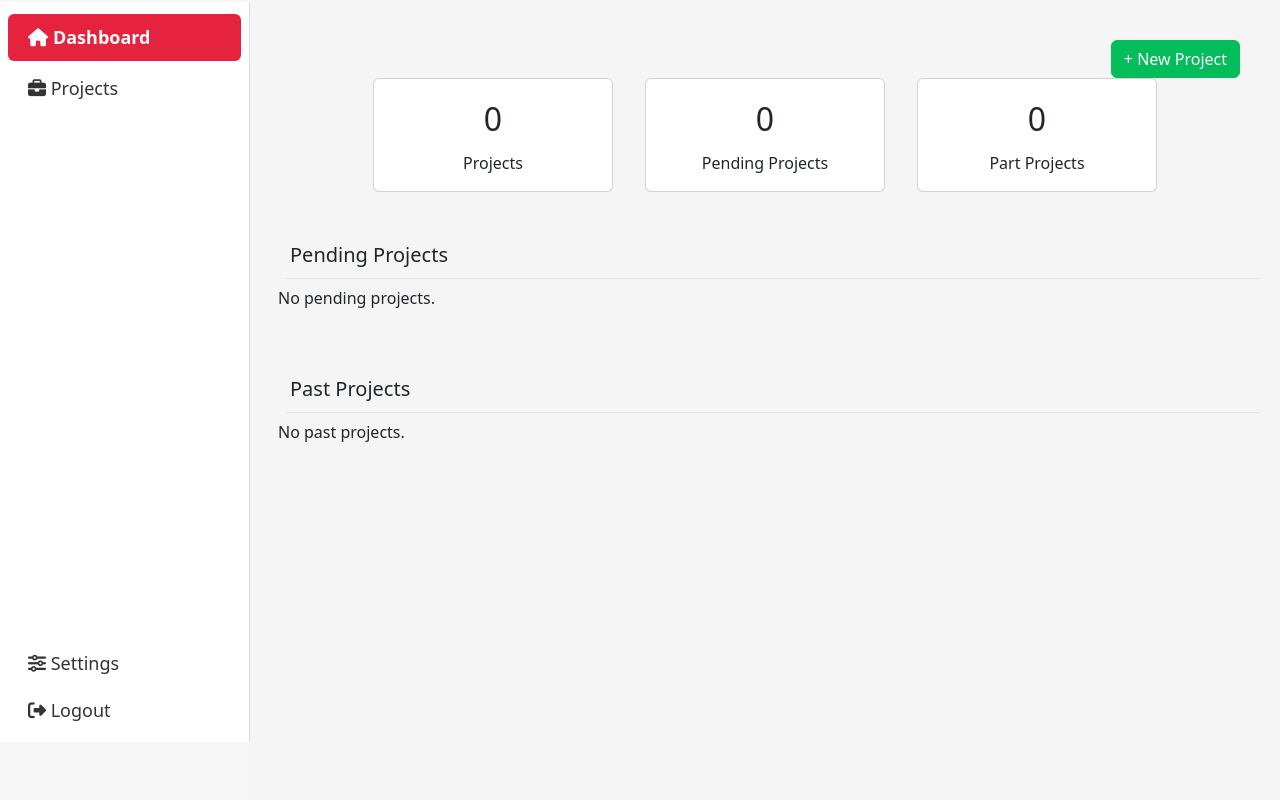
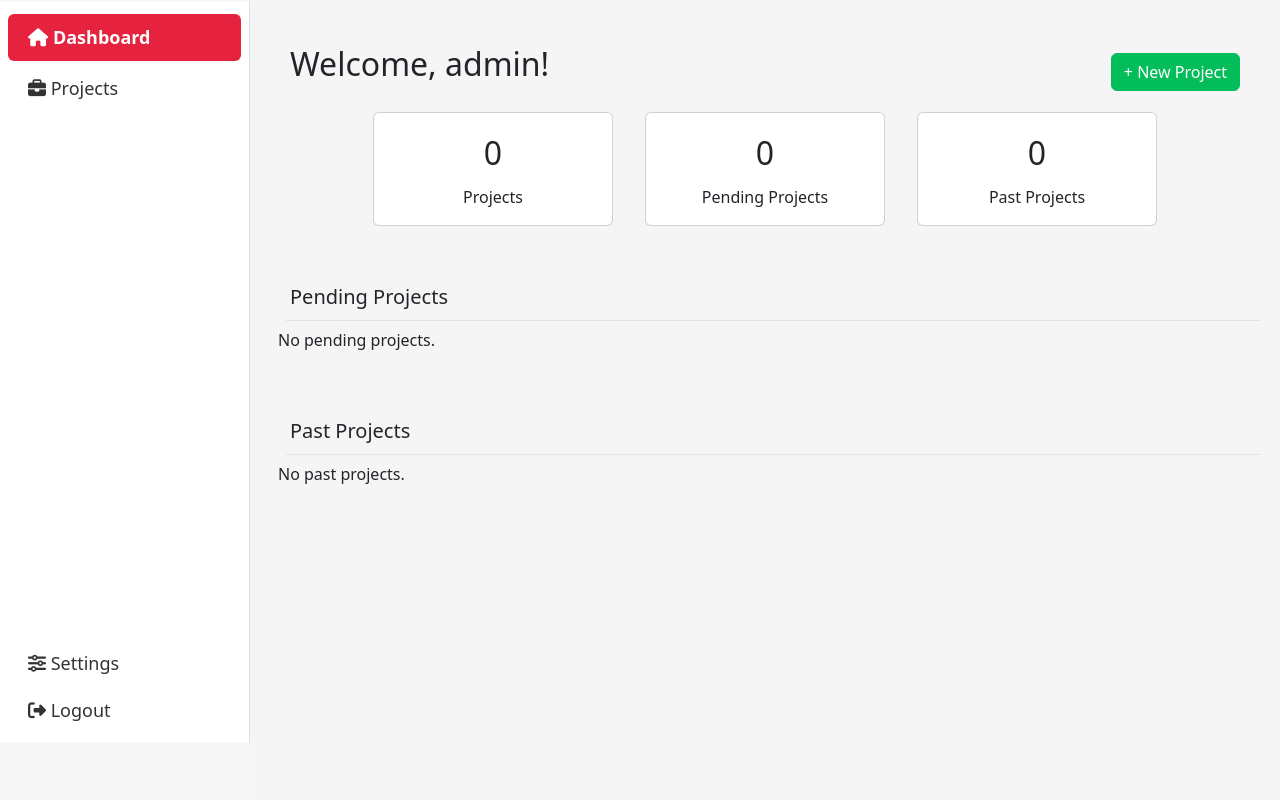
Before and after one commit to NikitaEdin/SOC09109-2025-TR2-Group-Project, a Flask app: page /dashboard in a window 1280 px wide. Shown: the part 58-858 px from the top of the page. Run offline with Flask 3, Linux system fonts and the light colour scheme; a user stored in the database is signed in; data that the repository does not hold is empty.

Commit message:
Improved dashboard and project row structure

```diff
--- a/app/models.py
+++ b/app/models.py
@@ -84,6 +84,7 @@ class Project(db.Model):
     flightCode = db.Column(db.String(50), nullable=True ) # nullable for now.
     pilotID = db.Column(db.Integer, nullable=True) # can be linked to User model later
     lastEdited = db.Column(db.DateTime, default=datetime.now(timezone.utc), onupdate=datetime.now(timezone.utc))
+    created_at = db.Column(db.DateTime, default=datetime.now(timezone.utc))
 
     # JSON fields
     viabilityStudy = db.Column(db.JSON, nullable=True)
--- a/app/routes_dashboard.py
+++ b/app/routes_dashboard.py
@@ -16,10 +16,10 @@ def dashboard():
     today = date.today()
 
     # Pending projects (future dates)
-    pendingProjects = Project.query.filter(Project.dateOfFlight > today).limit(3).all()
+    pendingProjects = Project.query.filter(Project.dateOfFlight > today).order_by(Project.created_at.desc()).limit(3).all()
 
     # Past projects (past dates)
-    pastProjects = Project.query.filter(Project.dateOfFlight < today).limit(3).all()
+    pastProjects = Project.query.filter(Project.dateOfFlight < today).order_by(Project.created_at.desc()).limit(3).all()
 
 
     return render_template('/dashboard/dashboard.html', title='dashboard', use_container=False, footer=False,
--- a/app/templates/dashboard/dashboard.html
+++ b/app/templates/dashboard/dashboard.html
@@ -23,15 +23,20 @@
   </div>
 
     <!-- New Project -->
-    <div class="d-flex justify-content-end">
-      <a href="{{url_for('new_project_location')}}" class="btn btn-success">+ New Project</a>
+    <div class="row align-items-center">
+      <div class="col">
+          <p class="fs-2">Welcome, {{ current_user.username }}!</p>
+      </div>
+      <div class="col d-flex justify-content-end">
+          <a href="{{ url_for('new_project_location') }}" class="btn btn-success">+ New Project</a>
+      </div>
     </div>
 
     <!-- Upper cards -->
-    <div class="row d-flex justify-content-center">
+    <div class="row d-flex justify-content-center mb-sm-0 mb-lg-5">
 
       <!-- Project Card -->
-      <div class="card mx-3" style="width: 15rem;">
+      <div class="card mx-3 my-2" style="width: 15rem;">
         <div class="card-body">
           <p class="fs-2 card-title text-center">{{projects|length}}</p>
           <p class="card-text text-center">Projects</p>
@@ -39,7 +44,7 @@
       </div>
 
       <!-- Project Card -->
-      <div class="card mx-3" style="width: 15rem;">
+      <div class="card mx-3 my-2" style="width: 15rem;">
         <div class="card-body">
           <p class="fs-2 card-title text-center">{{pendingProjects|length}}</p>
           <p class="card-text text-center">Pending Projects</p>
@@ -47,10 +52,10 @@
       </div>
 
       <!-- Project Card -->
-      <div class="card mx-3" style="width: 15rem;">
+      <div class="card mx-3 my-2" style="width: 15rem;">
         <div class="card-body">
           <p class="fs-2 card-title text-center">{{pastProjects|length}}</p>
-          <p class="card-text text-center">Part Projects</p>
+          <p class="card-text text-center">Past Projects</p>
         </div>
       </div>
     </div>
@@ -63,18 +68,29 @@
       <div class="list-group">
         {% if pendingProjects %}
           {% for project in pendingProjects %}
-          <!-- Project Card -->
-          <div class="card mb-2">
+            <!-- Project Card -->
+            <div class="card mb-2">
               <div class="row mx-2 my-1">
                   <!-- Title -->
-                  <div class="col-3">
+                  <div class="col-3 align-content-center">
                       <p class="mb-0">{{ project.title }}</p>
+                  </div>
+                  <!-- Type -->
+                  <div class="col align-content-center">
+                    <p class="mb-0" style="color: var(--text-secondary-colour);">Type: {{ project.projectType }}</p>
                   </div>
                   <!-- Date -->
                   <div class="col align-content-center">
                       <p class="mb-0" style="color: var(--text-secondary-colour);">
-                          Date: {{ project.dateOfFlight.strftime('%d/%m/%Y') }}
+                          Date of Flight: {{ project.dateOfFlight.strftime('%d/%m/%Y') }}
                       </p>
+                  </div>
+
+                  <!-- Last modified -->
+                  <div class="col align-content-center">
+                    <p class="mb-0" style="color: var(--text-secondary-colour);">
+                        Last Edit: {{ project.lastEdited.strftime('%d/%m/%Y') }}
+                    </p>
                   </div>
                   <!-- View Project -->
                   <div class="col d-flex justify-content-end">
@@ -109,14 +125,25 @@
             <div class="card mb-2">
                 <div class="row mx-2 my-1">
                     <!-- Title -->
-                    <div class="col-3">
+                    <div class="col-3 align-content-center">
                         <p class="mb-0">{{ project.title }}</p>
+                    </div>
+                    <!-- Type -->
+                    <div class="col align-content-center">
+                      <p class="mb-0" style="color: var(--text-secondary-colour);">Type: {{ project.projectType }}</p>
                     </div>
                     <!-- Date -->
                     <div class="col align-content-center">
                         <p class="mb-0" style="color: var(--text-secondary-colour);">
-                            Date: {{ project.dateOfFlight.strftime('%d/%m/%Y') }}
+                            Date of Flight: {{ project.dateOfFlight.strftime('%d/%m/%Y') }}
                         </p>
+                    </div>
+
+                    <!-- Last modified -->
+                    <div class="col align-content-center">
+                      <p class="mb-0" style="color: var(--text-secondary-colour);">
+                          Last Edit: {{ project.lastEdited.strftime('%d/%m/%Y') }}
+                      </p>
                     </div>
                     <!-- View Project -->
                     <div class="col d-flex justify-content-end">
```
Also changed, not shown: app/templates/dashboard/projects.html (+22 -3 lines).
